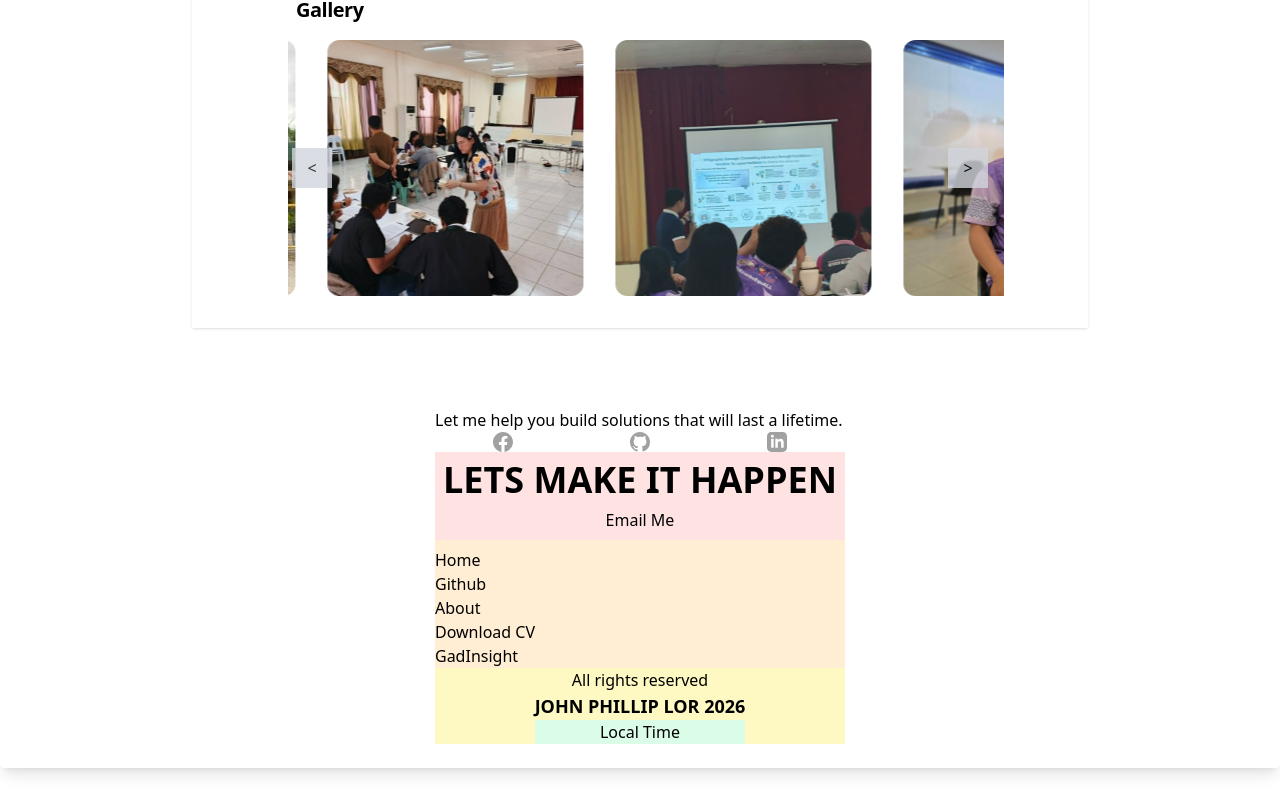
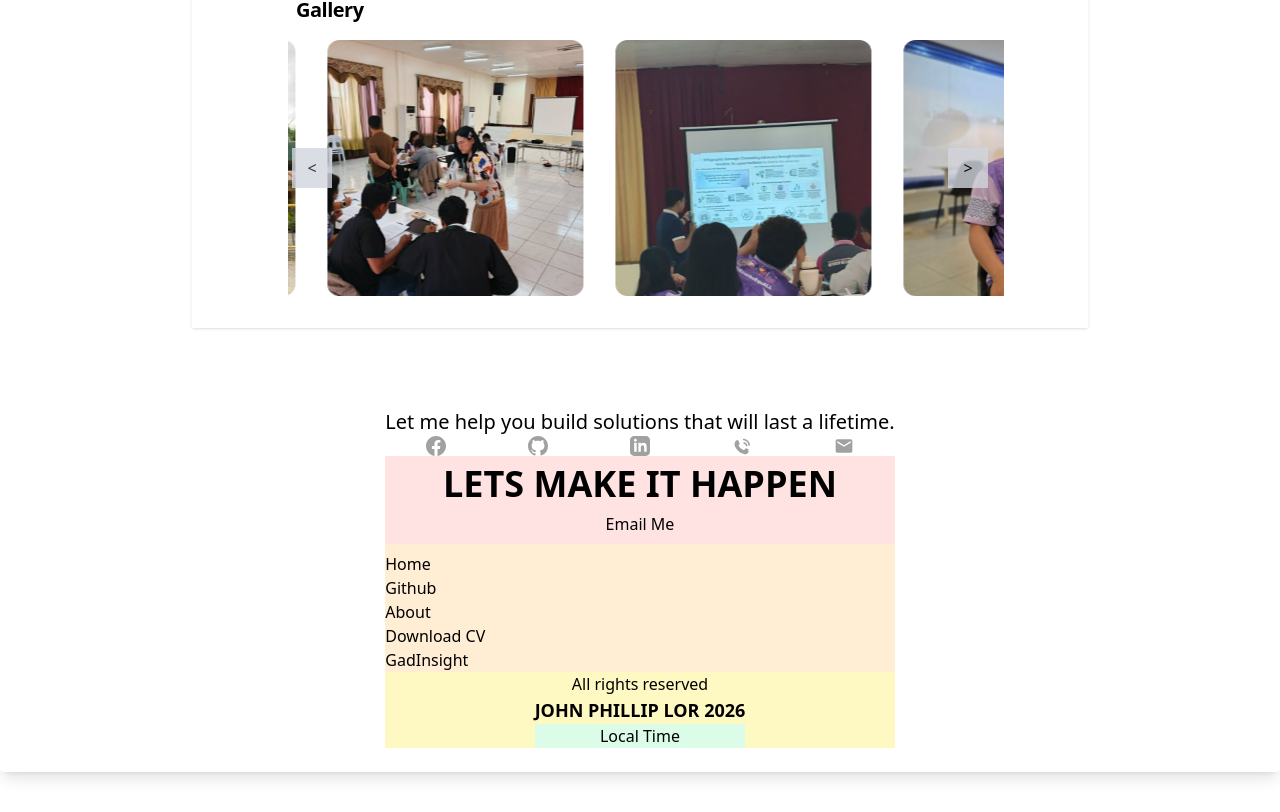
Before and after one commit to Zaido219/personal-portfolio, a React (Vite) app: page / in a window 1280 px wide. Shown: the part 2045-2857 px from the top of the page. Built offline with nearby package versions, Linux system fonts and the light colour scheme.

Commit message:
style:WIP style updates for the footer section

```diff
--- a/src/components/FooterSection.tsx
+++ b/src/components/FooterSection.tsx
@@ -7,7 +7,9 @@ export const Footer = () => {
       <div className="">
         <div>{/* some icon will go in here */}</div>
         <div>
-          <p className="text-md">Let me help you build solutions that will last a lifetime.</p>
+          <p className="text-xl">
+            Let me help you build solutions that will last a lifetime.
+          </p>
         </div>
         <div className="flex justify-around">
           <div>
@@ -51,6 +53,34 @@ export const Footer = () => {
             >
               <svg className="w-5 h-5 fill-current" viewBox="0 0 24 24">
                 <path d="M19 0h-14c-2.761 0-5 2.239-5 5v14c0 2.761 2.239 5 5 5h14c2.762 0 5-2.239 5-5v-14c0-2.761-2.238-5-5-5zm-11 19h-3v-11h3v11zm-1.5-12.268c-.966 0-1.75-.79-1.75-1.764s.784-1.764 1.75-1.764 1.75.79 1.75 1.764-.783 1.764-1.75 1.764zm13.5 12.268h-3v-5.604c0-3.368-4-3.113-4 0v5.604h-3v-11h3v1.765c1.396-2.586 7-2.777 7 2.476v6.759z" />
+              </svg>
+            </a>
+          </div>
+          <div>
+            <div>
+              {/* Viber Icon Link */}
+              <a
+                href="viber://chat?number=%2B639123456789" // Replace with your phone number (international format without + or spaces)
+                target="_blank"
+                rel="noreferrer"
+                aria-label="Viber"
+                className="text-neutral-400 hover:text-white transition-colors"
+              >
+                <svg className="w-5 h-5 fill-current" viewBox="0 0 24 24">
+                  <path d="M20.2 16.2c-.6-.4-2.8-1.4-3.2-1.5-.4-.1-.8.2-1.1.6s-1.1 1.4-1.3 1.6c-.2.2-.5.2-.8 0-.4-.2-1.8-.7-3.4-2.1-1.3-1.1-2.1-2.5-2.4-3-.2-.4 0-.7.2-.9.2-.2.4-.5.6-.7.2-.2.3-.4.4-.7.1-.2 0-.5-.1-.7-.1-.2-.9-2.2-1.3-3-.3-.8-.7-.7-1-.7h-.8c-.3 0-.9.1-1.3.6S3 7.8 3 9.9c0 2.1 1.5 4.1 1.7 4.4.2.3 3 4.6 7.3 6.4 1 .4 1.8.7 2.4.9.9.3 1.8.3 2.5.2.8-.1 2.5-1 2.8-2 .3-1 .3-1.8.2-2s-.3-.3-.7-.5zM14.2 3.2c3.9.5 7 3.6 7.5 7.5.1.5-.3 1-.8 1.1h-.1c-.5 0-.9-.4-1-.8-.4-3.1-2.8-5.5-5.9-5.9-.5-.1-.9-.5-.8-1 0-.5.4-.9.9-.9zM14.5 7.2c2 .4 3.6 2 4 4 .1.5-.2 1-.7 1.1h-.2c-.4 0-.8-.3-.9-.7-.3-1.2-1.2-2.1-2.4-2.4-.5-.1-.8-.5-.7-1 .1-.5.5-.8 1-.6z" />
+                </svg>
+              </a>
+            </div>
+          </div>
+          <div>
+            {/* Email Icon Link */}
+            <a
+              href="mailto:jpmalbas4@gmail.com"
+              aria-label="Email"
+              className="text-neutral-400 hover:text-white transition-colors"
+            >
+              <svg className="w-5 h-5 fill-current" viewBox="0 0 24 24">
+                <path d="M20 4H4c-1.1 0-1.99.9-1.99 2L2 18c0 1.1.9 2 2 2h16c1.1 0 2-.9 2-2V6c0-1.1-.9-2-2-2zm0 4l-8 5-8-5V6l8 5 8-5v2z" />
               </svg>
             </a>
           </div>
```
